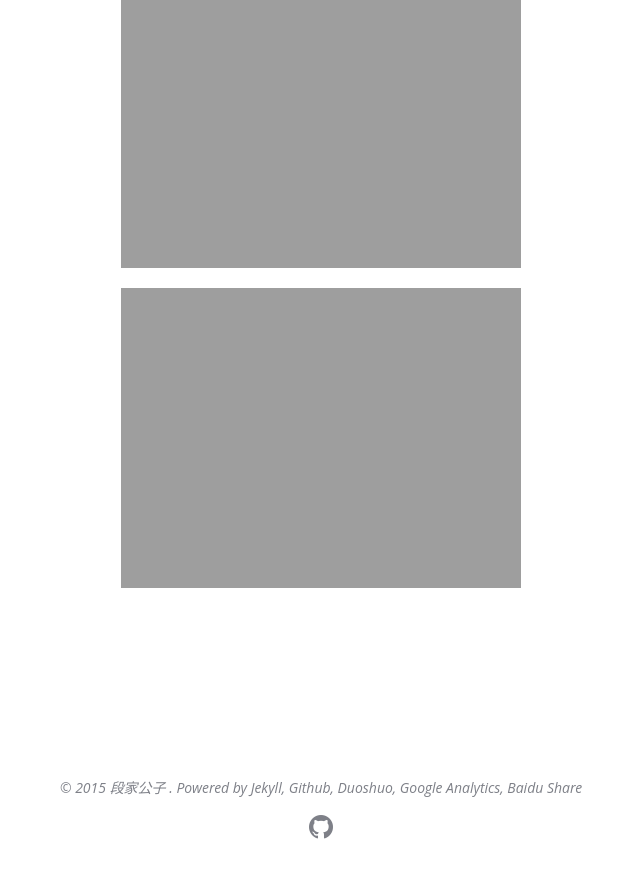
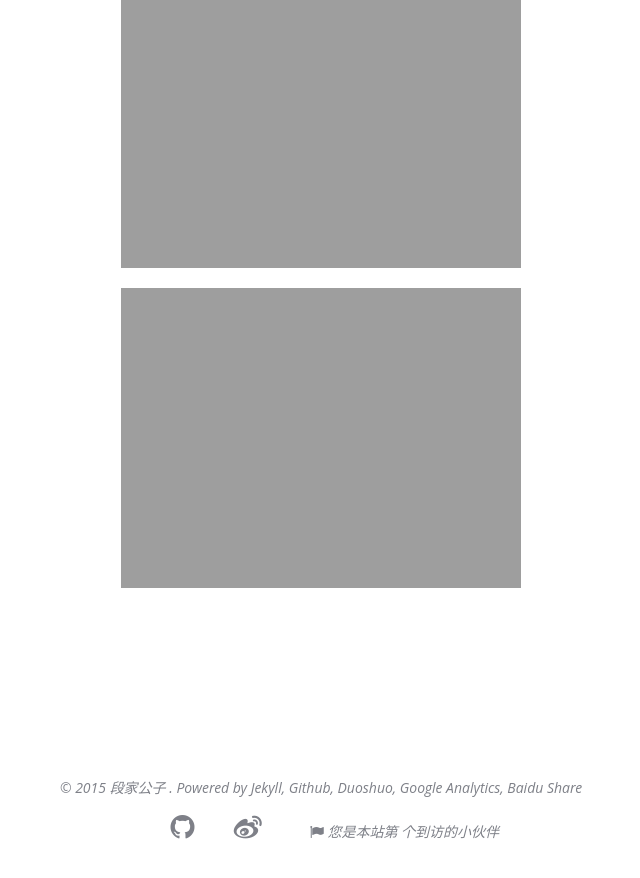
Before and after one commit to 1oscar/1oscar.github.io, a Jekyll site: the page photos/dalian/index.html, which Jekyll copies as it is, in a window 1280 px wide and 900 px high, scrolled down 28475 px. Shown: the top 878 px of the window, without its empty margins (319-959 px from the left). Built offline with Jekyll 4.4.1, drawn with Linux system fonts in a browser that asks for light colours; Markdown is read by kramdown in place of the engine named in the settings; comment, search, counter and statistics services are not loaded.

Commit message:
add social icons

```diff
--- a/photos/dalian/index.html
+++ b/photos/dalian/index.html
@@ -243,7 +243,27 @@
 
 </span>
 <div class="social-icons">
-     <a href="http://1oscar.github.io" title="段家公子 on Github" target="_blank"><i class="fa fa-github fa-2x"></i></a>
+
+
+
+    <a href="http://www.v2ex.com/member/1oscar" title="段家公子 on V2ex" target="_blank"><i class="fa fa-v2ex fa-2x"></i></a>
+    <a href="http://github.com/1oscar" title="段家公子 on Github" target="_blank"><i class="fa fa-github fa-2x"></i></a>
+    <a href="http://www.zhihu.com/people/1oscar" title="段家公子 on 知乎 " target="_blank"><i class="fa fa-zhihu fa-2x"></i></a>
+    <a href="http://weibo.com/2232312841/profile?topnav=1&wvr=6" title="段家公子 on Weibo" target="_blank"><i class="fa fa-weibo fa-2x"></i></a>
+
+    &nbsp; &nbsp; &nbsp; &nbsp; &nbsp;
+    <!-- 使用 http://ibruce.info/2015/04/04/busuanzi/ 统计访问次数-->
+    <script async src="https://dn-lbstatics.qbox.me/busuanzi/2.3/busuanzi.pure.mini.js">
+    </script>
+    <span id="busuanzi_container_site_pv">
+        <i class="fa fa-flag"></i>
+        您是本站第<span id="busuanzi_value_site_pv"></span>
+
+        个到访的小伙伴
+      </span>
+    <!-- 使用 http://ibruce.info/2015/04/04/busuanzi/ 统计访问次数-->
+<!-- cnzz -->
+<!-- cnzz -->
 
 </div><!-- /.social-icons -->
 
```
